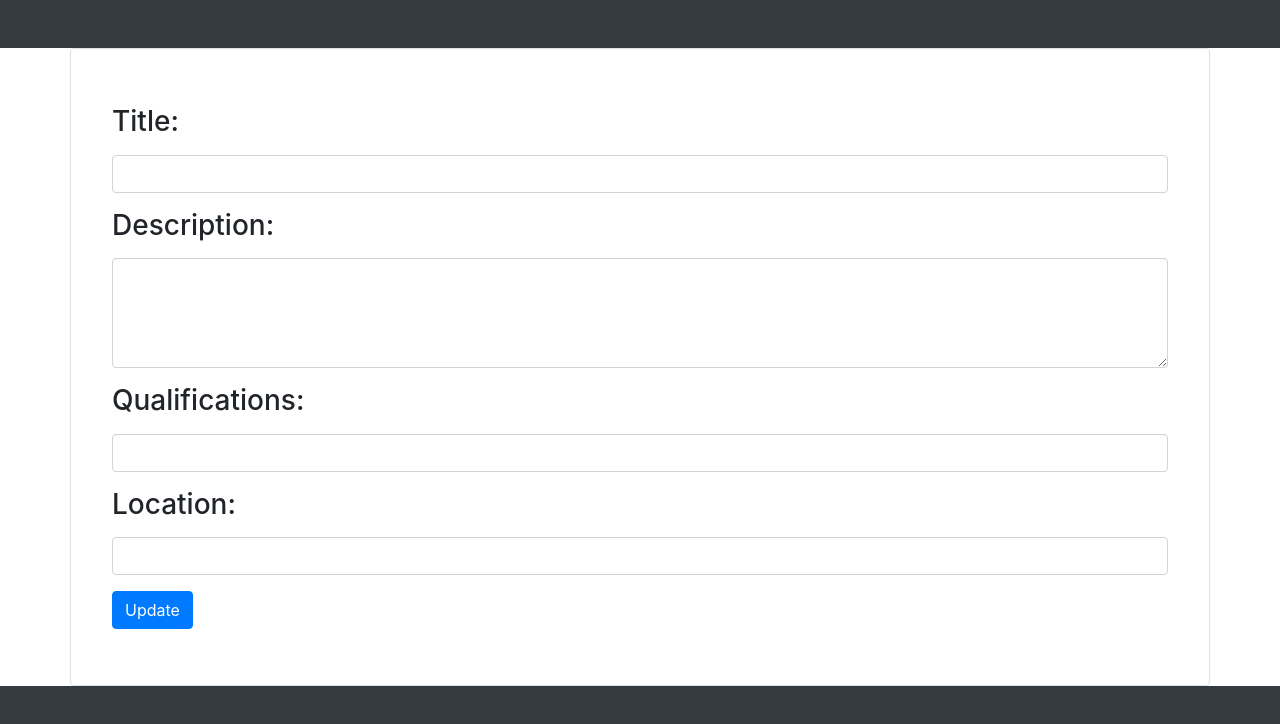
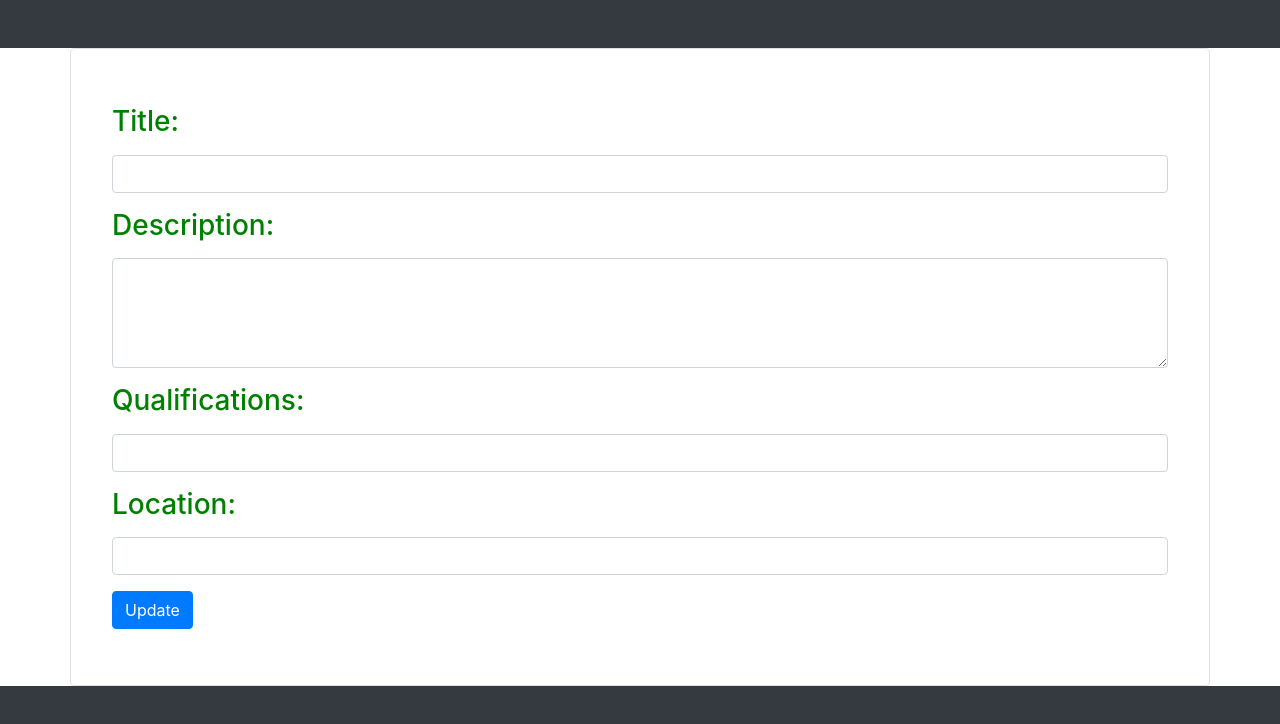
Before and after one commit to volunteerMeProject/volunteerme, a React (Create React App) app: page /UpdatePost/1 in a window 1280 px wide. Shown: the top 724 px of the page. Built offline with nearby package versions, Linux system fonts and the light colour scheme; no server answers.

Commit message:
changed color

```diff
--- a/src/component/volunteer/CreateVolunteer.jsx
+++ b/src/component/volunteer/CreateVolunteer.jsx
@@ -94,10 +94,10 @@ class CreateVolunteer extends Component {
     return (
       <React.Fragment>
         <form onSubmit={this.handleSubmit} className='volunteerForm'>
-          <h1>Create Volunteer</h1>
+          <h1 style={{color: "green"}}>Create Volunteer</h1>
             {Object.keys(volunteerPost).map((keyName, i) => (
             <div key={i} className='inputDiv'>
-                <label>{keyName}</label>
+                <label style={{color: "green"}}>{keyName}</label>
                 {this.renderError(keyName)}
                 <textarea
                   className={this.renderInputClass(keyName)}
@@ -110,7 +110,7 @@ class CreateVolunteer extends Component {
                 </textarea>
             </div>
             ))}
-          <button className="btn btn-dark volunteerSubmitButton">
+          <button className="btn btn-info volunteerSubmitButton">
             Submit
           </button>
         </form>
--- a/src/component/volunteer/UpdatePost.jsx
+++ b/src/component/volunteer/UpdatePost.jsx
@@ -60,26 +60,26 @@ class UpdatePost extends React.Component {
       <div className="container border rounded p-5 m-5 mx-auto">
         <form onSubmit={this.handleSubmit} className="">
           <div className="row p-2">
-            <label className="h3 form-label">
+            <label className="h3 form-label" style={{color:"green"}}>
               Title:
             </label>
             <input
               className="form-control mt-2" required name="Title" type="text" defaultValue={this.state.volunteerPost.Title} onChange={this.handleChange} />
           </div>
           <div className="row p-2">
-            <label className="h3 form-label">
+            <label className="h3 form-label" style={{color:"green"}}>
               Description:
             </label>
             <textarea className="form-control mt-2" required rows="4" name="Description" type="text" defaultValue={this.state.volunteerPost.Description} onChange={this.handleChange} />
           </div>
           <div className="row p-2">
-            <label className="h3 form-label">
+            <label className="h3 form-label" style={{color:"green"}}>
               Qualifications:
             </label>
             <input className="form-control mt-2" required name="Qualification" type="text" defaultValue={this.state.volunteerPost.Qualifications} onChange={this.handleChange} />
           </div>
           <div className="row p-2">
-            <label className="h3 form-label">
+            <label className="h3 form-label" style={{color:"green"}}>
               Location:
             </label>
             <input className="form-control mt-2" required name="Location" type="text" defaultValue={this.state.volunteerPost.Location} onChange={this.handleChange} />
```
